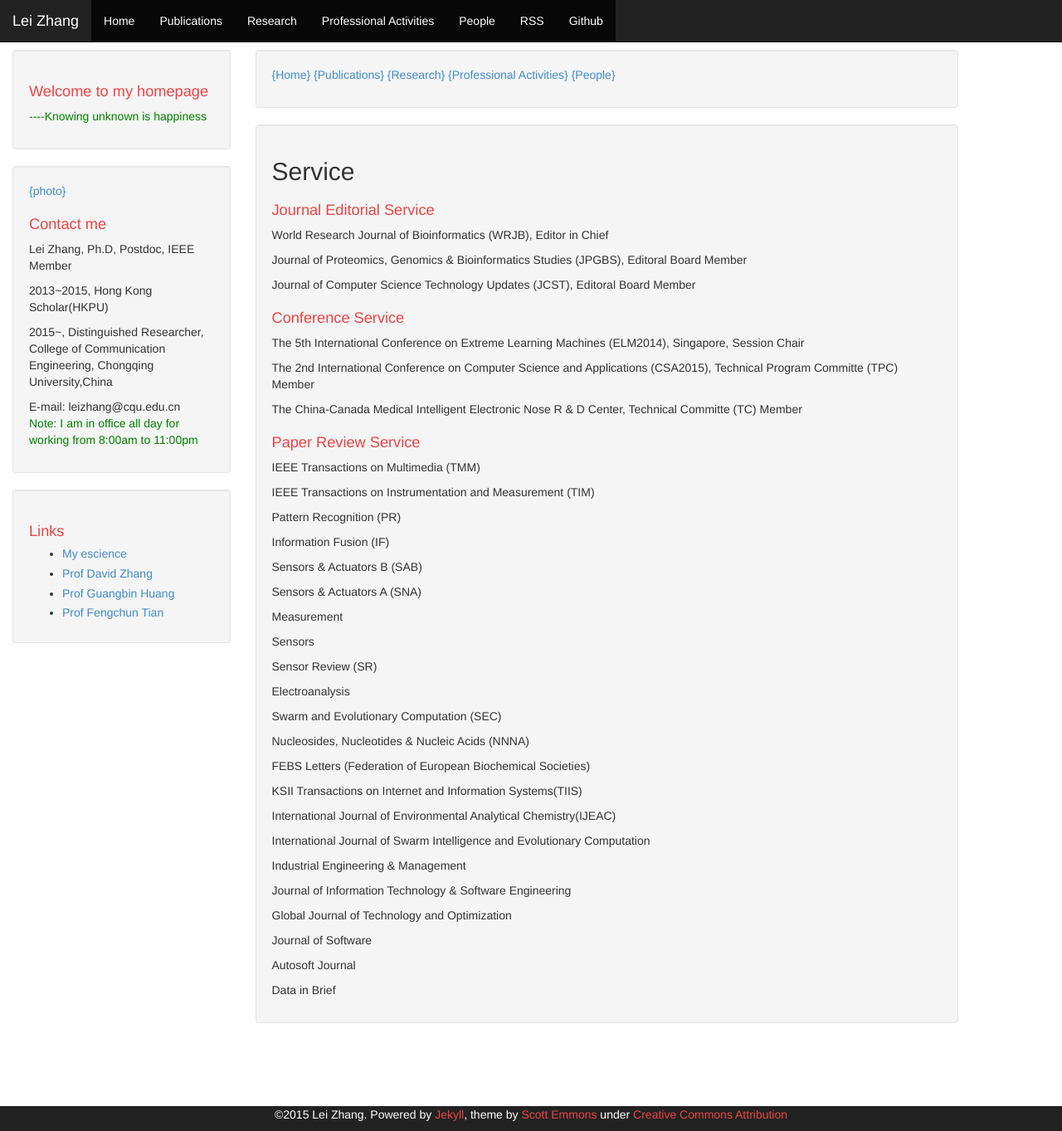
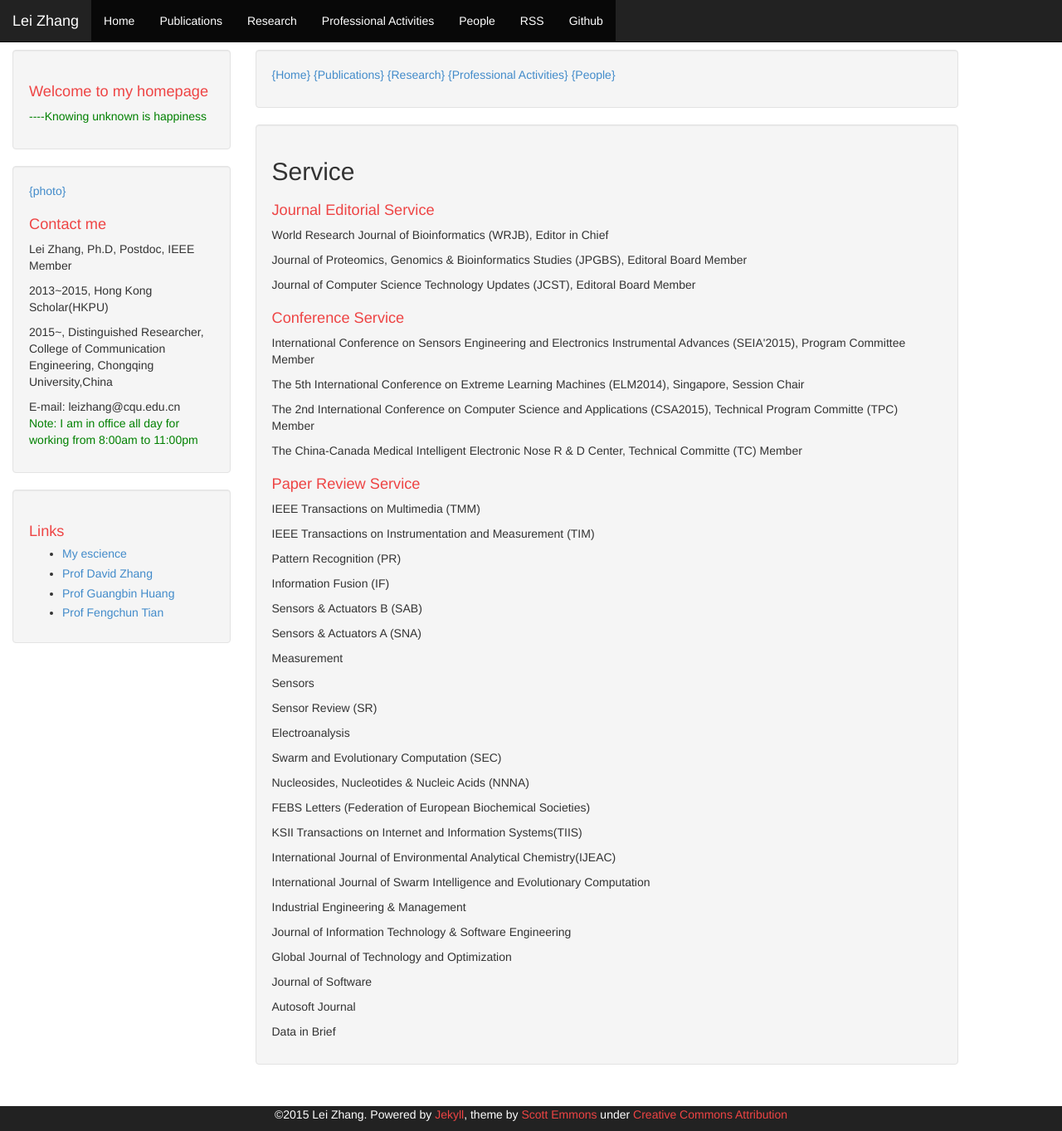
Before and after one commit to DrLeiZhang/website, a Jekyll site: the page built from professional activities.html, in a window 1280 px wide and 1363 px high. Shown: the whole window at 83% size. Built offline with Jekyll 4.4.1, drawn with Linux system fonts in a browser that asks for light colours; Markdown is read by kramdown in place of the engine named in the settings.

Commit message:
Update
Signed-off-by: leizhang@cqu.edu.cn <leizhang@cqu.edu.cn>

```diff
--- a/professional activities.html
+++ b/professional activities.html
@@ -15,6 +15,7 @@ layout: default
 <p>Journal of Computer Science Technology Updates (JCST), Editoral Board Member</p>
 
 <h1> Conference Service</h1>
+<p>International Conference on Sensors Engineering and Electronics Instrumental Advances (SEIA'2015), Program Committee Member</p>
 <p>The 5th International Conference on Extreme Learning Machines (ELM2014), Singapore, Session Chair</p>
 <p>The 2nd International Conference on Computer Science and Applications (CSA2015), Technical Program Committe (TPC) Member</p>
 <p>The China-Canada Medical Intelligent Electronic Nose R & D Center, Technical Committe (TC) Member</p>
```
